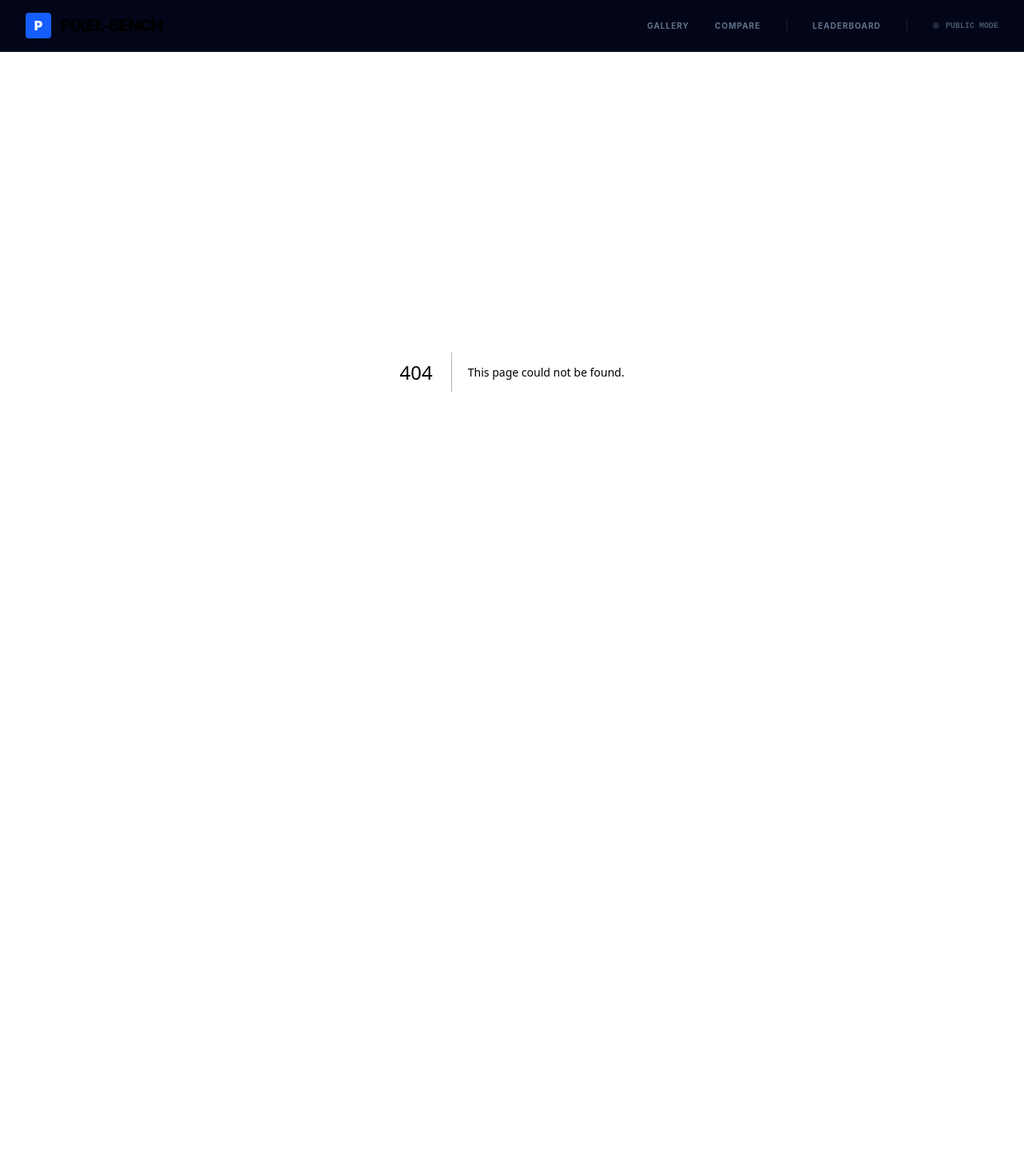
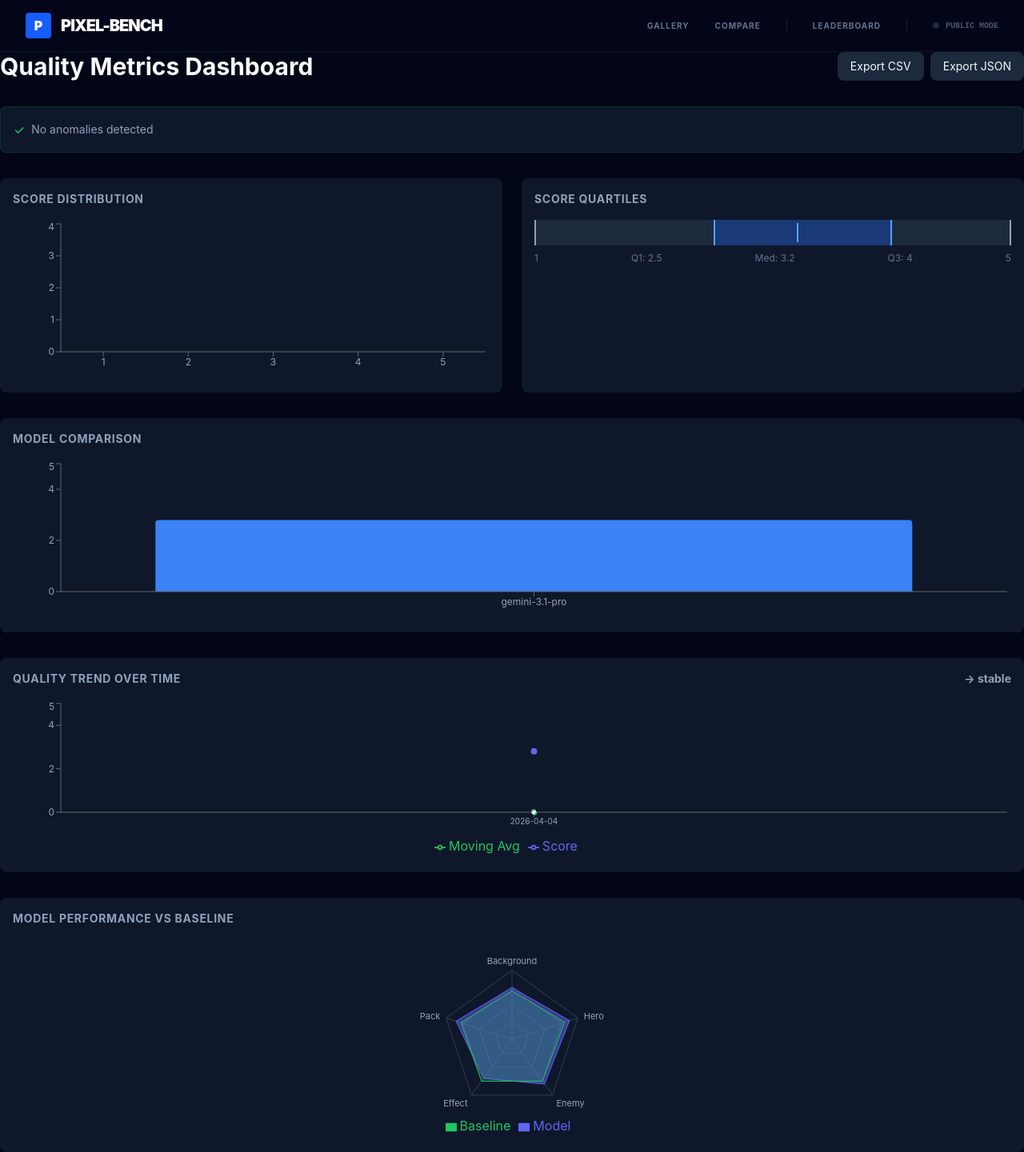
Before and after one commit to bodangren/pixel-art-2026, a Next.js app: page /quality in a window 1280 px wide. Before the commit this address had no page. Shown: the whole page at 80% size. Before the commit the page ends 865 px from the top, so only its background shows below. Built offline with nearby package versions, Linux system fonts and the light colour scheme.

Commit message:
Phase 5: Export utilities and Quality Dashboard page

```diff
--- /dev/null
+++ b/lib/quality-export.ts
@@ -0,0 +1,71 @@
+import type { AggregatedMetrics } from './quality-metrics'
+
+export function exportToCSV(metrics: AggregatedMetrics[]): string {
+  const headers = ['Model', 'Runs', 'Avg Score', 'Min', 'Q1', 'Median', 'Q3', 'Max', 'Trend', 'Anomalies']
+  const rows = metrics.map(m => [
+    m.modelId,
+    m.runCount,
+    m.averageScore.toFixed(2),
+    m.scoreDistribution.quartiles.min.toFixed(1),
+    m.scoreDistribution.quartiles.q1.toFixed(1),
+    m.scoreDistribution.quartiles.median.toFixed(1),
+    m.scoreDistribution.quartiles.q3.toFixed(1),
+    m.scoreDistribution.quartiles.max.toFixed(1),
+    m.trend.direction,
+    m.anomalies.length
+  ])
+
+  return [headers.join(','), ...rows.map(r => r.join(','))].join('\n')
+}
+
+export function exportToJSON(metrics: AggregatedMetrics[]): string {
+  return JSON.stringify(metrics, null, 2)
+}
+
+export function generateReportHTML(metrics: AggregatedMetrics[]): string {
+  const rows = metrics.map(m => `
+    <tr>
+      <td>${m.modelId}</td>
+      <td>${m.runCount}</td>
+      <td>${m.averageScore.toFixed(2)}</td>
+      <td>${m.scoreDistribution.mean.toFixed(2)}</td>
+      <td>${m.trend.direction}</td>
+      <td>${m.anomalies.length}</td>
+    </tr>
+  `).join('')
+
+  return `
+<!DOCTYPE html>
+<html>
+<head>
+  <title>Quality Metrics Report</title>
+  <style>
+    body { font-family: sans-serif; background: #0f172a; color: #e2e8f0; padding: 2rem; }
+    table { width: 100%; border-collapse: collapse; }
+    th, td { padding: 0.75rem; text-align: left; border-bottom: 1px solid #334155; }
+    th { background: #1e293b; }
+    h1 { color: #f1f5f9; }
+  </style>
+</head>
+<body>
+  <h1>Quality Metrics Report</h1>
+  <p>Generated: ${new Date().toISOString()}</p>
+  <table>
+    <thead>
+      <tr>
+        <th>Model</th>
+        <th>Runs</th>
+        <th>Avg Score</th>
+        <th>Mean</th>
+        <th>Trend</th>
+        <th>Anomalies</th>
+      </tr>
+    </thead>
+    <tbody>
+      ${rows}
+    </tbody>
+  </table>
+</body>
+</html>
+  `.trim()
+}
--- /dev/null
+++ b/src/app/api/quality-metrics/route.ts
@@ -0,0 +1,33 @@
+import { NextResponse } from 'next/server'
+import { listRuns, getReview } from '@/lib/data'
+import type { Run, Review } from '@/lib/schemas'
+
+export async function GET() {
+  const runs = await listRuns()
+  const models = Array.from(new Set(runs.map(r => r.model_id)))
+
+  const modelData = await Promise.all(models.map(async (modelId) => {
+    const modelRuns = runs.filter(r => r.model_id === modelId)
+    const reviews = await Promise.all(
+      modelRuns.map(async (r) => {
+        const review = await getReview(r.run_id)
+        return review ? { weighted_total_score: review.weighted_total_score } : null
+      })
+    )
+    const validReviews = reviews.filter((r): r is { weighted_total_score: number } => r !== null)
+
+    const avgScore = validReviews.length > 0
+      ? validReviews.reduce((acc, r) => acc + r.weighted_total_score, 0) / validReviews.length
+      : 0
+
+    return {
+      model_id: modelId,
+      run_count: modelRuns.length,
+      average_human_score: avgScore,
+      reviews: validReviews,
+      dates: modelRuns.map(r => r.run_date)
+    }
+  }))
+
+  return NextResponse.json(modelData)
+}
--- /dev/null
+++ b/src/app/quality/page.tsx
@@ -0,0 +1,161 @@
+'use client'
+
+import { useState, useEffect } from 'react'
+import { Histogram } from '@/components/Histogram'
+import { BoxPlot } from '@/components/BoxPlot'
+import { ModelComparisonChart } from '@/components/ModelComparisonChart'
+import { TrendLine } from '@/components/TrendLine'
+import { AnomalyAlert } from '@/components/AnomalyAlert'
+import { RadarChartComponent } from '@/components/RadarChartComponent'
+import { exportToCSV, exportToJSON, generateReportHTML } from '@/lib/quality-export'
+import type { AggregatedMetrics, TrendPoint } from '@/lib/quality-metrics'
+
+interface ModelData {
+  model_id: string
+  run_count: number
+  average_human_score: number
+  reviews: Array<{ weighted_total_score: number }>
+  dates: string[]
+}
+
+export default function QualityDashboard() {
+  const [modelData, setModelData] = useState<ModelData[]>([])
+  const [loading, setLoading] = useState(true)
+
+  useEffect(() => {
+    async function loadData() {
+      try {
+        const res = await fetch('/api/quality-metrics')
+        if (res.ok) {
+          const data = await res.json()
+          setModelData(data)
+        }
+      } catch {
+        setModelData([])
+      }
+      setLoading(false)
+    }
+    loadData()
+  }, [])
+
+  if (loading) {
+    return (
+      <div className="flex items-center justify-center h-64">
+        <div className="text-slate-400">Loading quality metrics...</div>
+      </div>
+    )
+  }
+
+  const metrics: AggregatedMetrics[] = modelData.map(m => ({
+    modelId: m.model_id,
+    runCount: m.run_count,
+    averageScore: m.average_human_score,
+    scoreDistribution: {
+      total: m.reviews.length,
+      mean: m.average_human_score,
+      median: m.average_human_score,
+      stdDev: 0.5,
+      bins: [0, 0, 0, 0, 0],
+      quartiles: { min: 1, q1: 2, median: 3, q3: 4, max: 5 }
+    },
+    trend: { slope: 0, direction: 'stable' as const, points: [] },
+    anomalies: [],
+    latestDate: m.dates[0] || ''
+  }))
+
+  const histogramData = metrics[0]?.scoreDistribution.bins.map((count, i) => ({
+    bin: String(i + 1),
+    count,
+    percentage: metrics[0] ? (count / metrics[0].scoreDistribution.total) * 100 : 0
+  })) || []
+
+  const comparisonData = metrics.map(m => ({
+    model: m.modelId,
+    averageScore: m.averageScore,
+    runCount: m.runCount
+  }))
+
+  const trendData: TrendPoint[] = modelData[0]?.dates.map((date, i) => ({
+    date,
+    score: modelData[0]?.reviews[i]?.weighted_total_score || 0,
+    movingAvg: 0
+  })) || []
+
+  const radarData = [
+    { metric: 'Background', value: 3.0, baseline: 2.8 },
+    { metric: 'Hero', value: 3.5, baseline: 3.2 },
+    { metric: 'Enemy', value: 3.2, baseline: 3.0 },
+    { metric: 'Effect', value: 2.8, baseline: 3.0 },
+    { metric: 'Pack', value: 3.4, baseline: 3.1 }
+  ]
+
+  const allAnomalies = metrics.flatMap(m => m.anomalies)
+
+  const handleExportCSV = () => {
+    const csv = exportToCSV(metrics)
+    const blob = new Blob([csv], { type: 'text/csv' })
+    const url = URL.createObjectURL(blob)
+    const a = document.createElement('a')
+    a.href = url
+    a.download = 'quality-metrics.csv'
+    a.click()
+    URL.revokeObjectURL(url)
+  }
+
+  const handleExportJSON = () => {
+    const json = exportToJSON(metrics)
+    const blob = new Blob([json], { type: 'application/json' })
+    const url = URL.createObjectURL(blob)
+    const a = document.createElement('a')
+    a.href = url
+    a.download = 'quality-metrics.json'
+    a.click()
+    URL.revokeObjectURL(url)
+  }
+
+  return (
+    <div className="space-y-8">
+      <div className="flex justify-between items-center">
+        <h1 className="text-3xl font-bold">Quality Metrics Dashboard</h1>
+        <div className="flex gap-2">
+          <button
+            onClick={handleExportCSV}
+            className="px-4 py-2 bg-slate-800 hover:bg-slate-700 rounded-lg text-sm"
+          >
+            Export CSV
+          </button>
+          <button
+            onClick={handleExportJSON}
+            className="px-4 py-2 bg-slate-800 hover:bg-slate-700 rounded-lg text-sm"
+          >
+            Export JSON
+          </button>
+        </div>
+      </div>
+
+      <AnomalyAlert anomalies={allAnomalies} />
+
+      <div className="grid grid-cols-1 md:grid-cols-2 gap-6">
+        <Histogram data={histogramData} title="Score Distribution" />
+        <BoxPlot
+          title="Score Quartiles"
+          min={1}
+          q1={2.5}
+          median={3.2}
+          q3={4.0}
+          max={5}
+        />
+      </div>
+
+      <ModelComparisonChart data={comparisonData} title="Model Comparison" />
+
+      <TrendLine
+        data={trendData}
+        title="Quality Trend Over Time"
+        direction={metrics[0]?.trend.direction || 'stable'}
+      />
+
+      <RadarChartComponent data={radarData} title="Model Performance vs Baseline" />
+    </div>
+  )
+}
```
Also changed, not shown: 1 other file (tests, documents, lock files or other folders).
